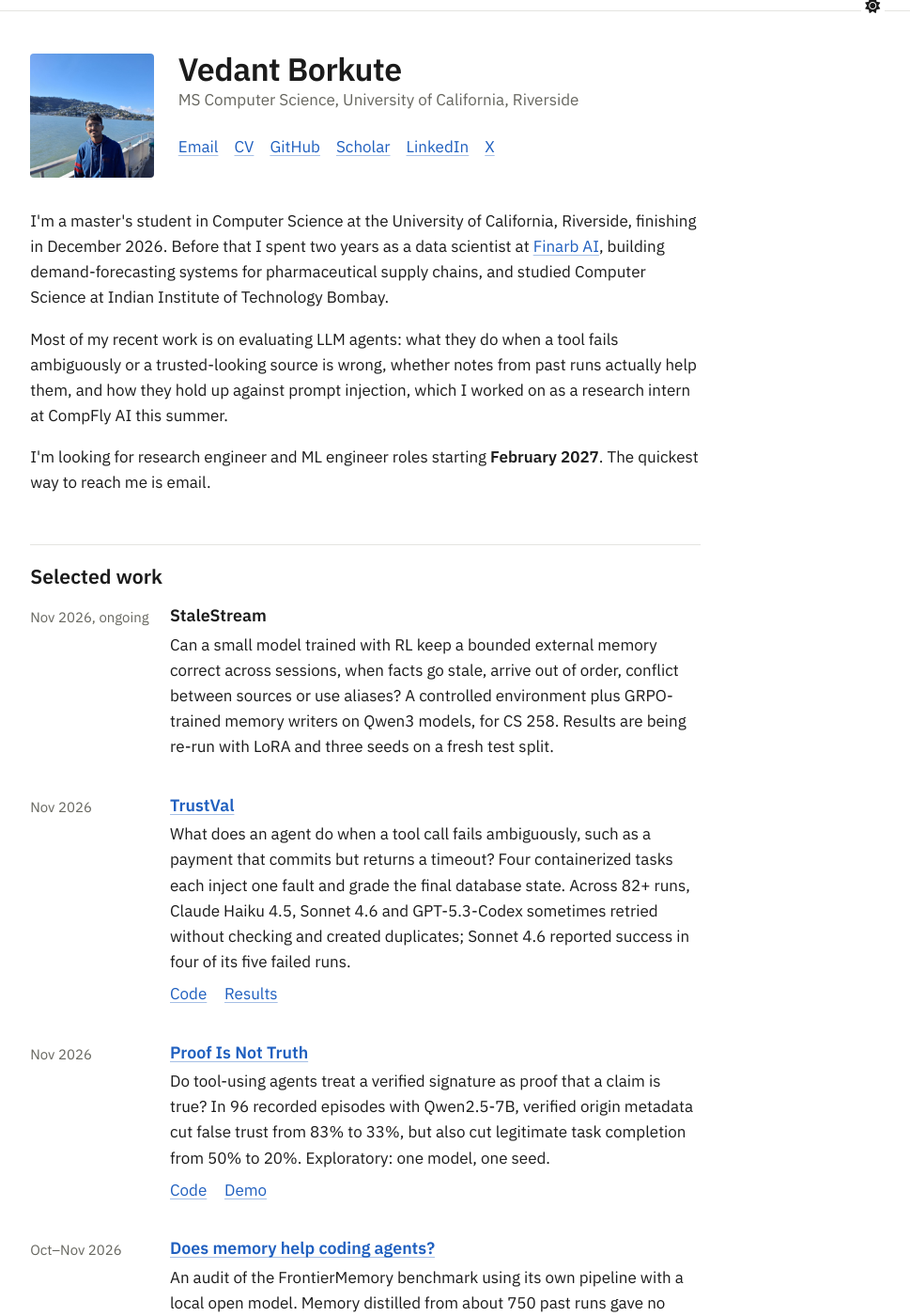
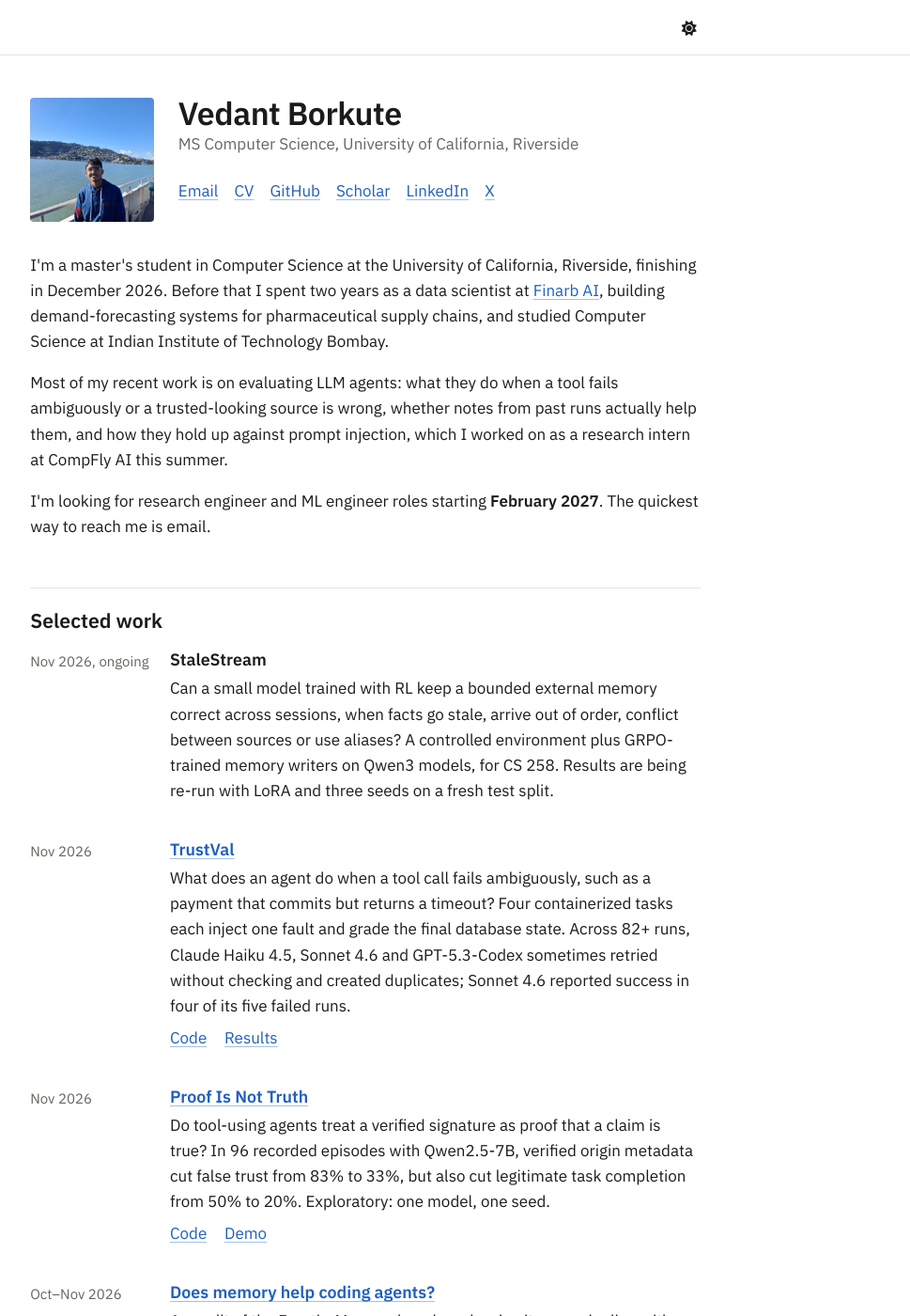
Before and after one commit to Vedant2100/vedant2100.github.io, a Jekyll site: the page built from _pages/about.md, in a window 1280 px wide and 1400 px high. Shown: the whole window at 94% size, without its empty margins (153-1122 px from the left). Built offline with Jekyll 4.4.1, drawn with Linux system fonts in a browser that asks for light colours; a script bundle is joined from its source files by our own code; library files that are not in the unit come from our copies.

Commit message:
Fix theme toggle position in the top bar
On the homepage the bar has no links, so it collapsed to about 12px and
the toggle hung below it. Give the bar a minimum height, and limit the
bar's width to the text column so the toggle lines up with the text
(wider on pages that have the profile sidebar).

```diff
--- a/assets/css/main.scss
+++ b/assets/css/main.scss
@@ -97,6 +97,16 @@ button:focus-visible {
 }
 
 .greedy-nav {
+  min-height: 2.75rem;
+  max-width: $measure;
+
+  /* Pages with the profile sidebar have a wider text area. */
+  @media (min-width: 925px) {
+    body:has(#main > .sidebar) & {
+      max-width: none;
+    }
+  }
+
   a {
     margin: 0 0.85rem;
     font-size: 0.94rem;
```
